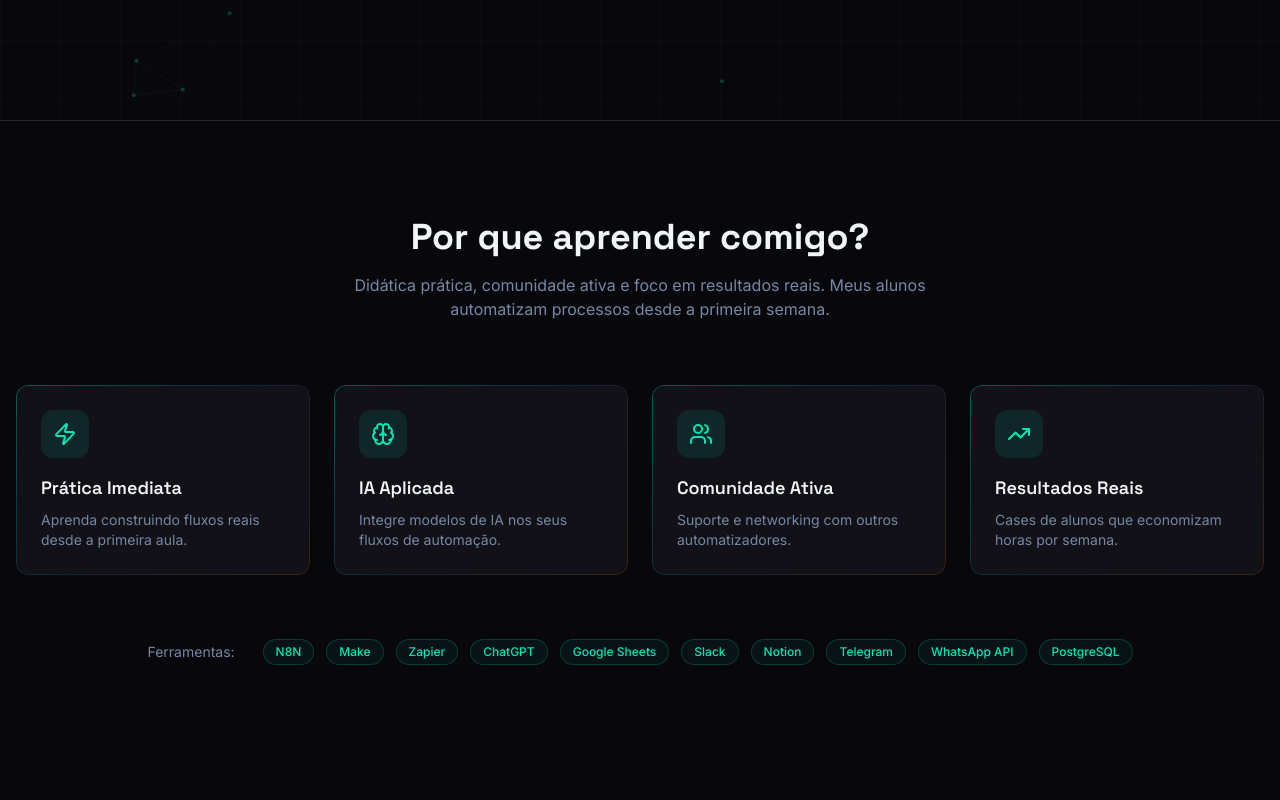
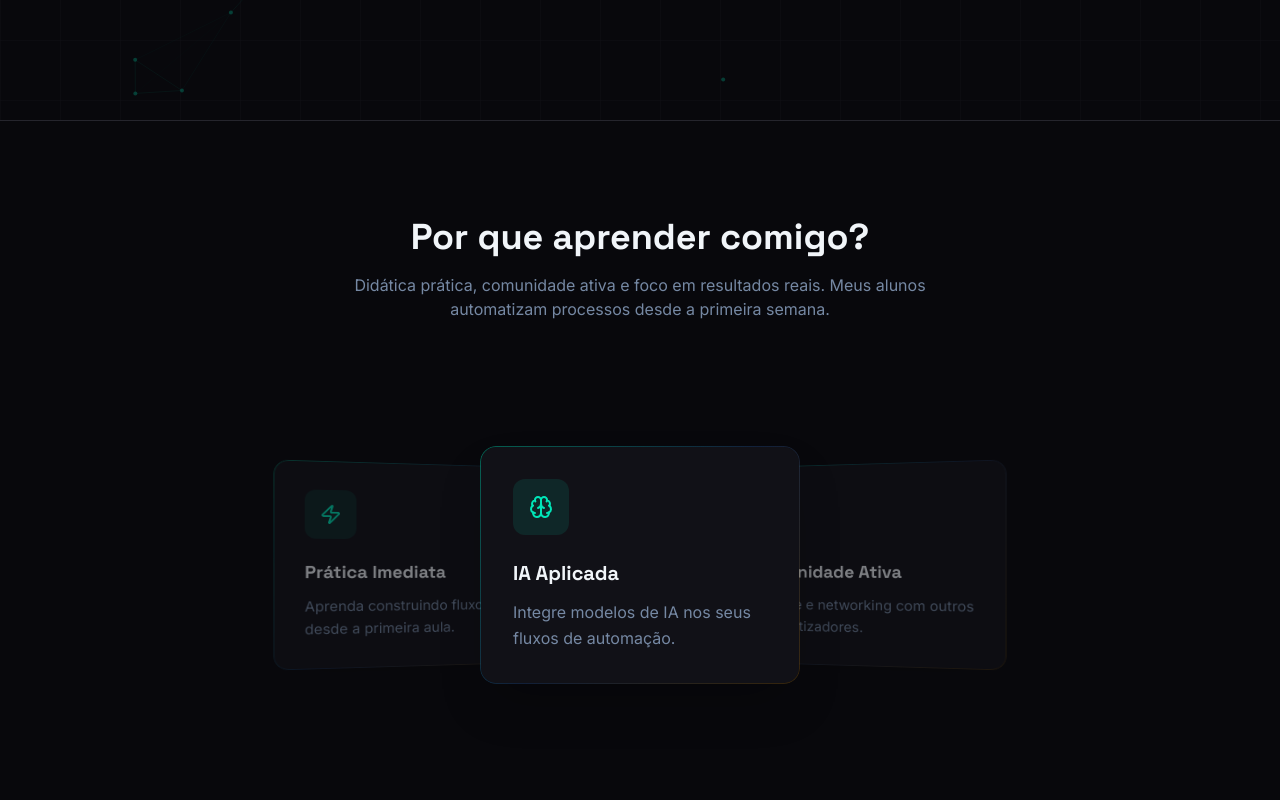
Before and after one commit to ViniciusTerra06/Vinicius-Terra-Professor, a React (Vite) app: page / in a window 1280 px wide. Shown: the part 680-1480 px from the top of the page. Built offline with nearby package versions, Linux system fonts and the light colour scheme; the HTML template or start-up script is replaced by a standard one.

Commit message:
feat: transforma grid da seção sobre em carrossel 3d interativo

```diff
--- a/src/components/sections/AboutSection.tsx
+++ b/src/components/sections/AboutSection.tsx
@@ -1,4 +1,5 @@
-import { motion } from "framer-motion";
+import { useState, useEffect } from "react";
+import { motion, AnimatePresence } from "framer-motion";
 import { teachingPillars, tools } from "@/data/content";
 import { Zap, Brain, Users, TrendingUp } from "lucide-react";
 import ToolBadge from "@/components/ToolBadge";
@@ -11,8 +12,17 @@ const iconMap: Record<string, React.ReactNode> = {
 };
 
 const AboutSection = () => {
+  const [activeIndex, setActiveIndex] = useState(0);
+
+  useEffect(() => {
+    const timer = setInterval(() => {
+      setActiveIndex((prev) => (prev + 1) % teachingPillars.length);
+    }, 4000);
+    return () => clearInterval(timer);
+  }, []);
+
   return (
-    <section id="sobre" className="border-t border-border py-24">
+    <section id="sobre" className="border-t border-border py-24 overflow-hidden">
       <div className="container mx-auto px-4">
         <motion.div
           initial={{ opacity: 0, y: 20 }}
@@ -29,25 +39,47 @@ const AboutSection = () => {
           </p>
         </motion.div>
 
-        <div className="grid gap-6 md:grid-cols-2 lg:grid-cols-4">
-          {teachingPillars.map((pillar, i) => (
+        {/* 3D Carousel Container */}
+        <div className="relative mx-auto mt-12 flex h-[360px] w-full max-w-6xl items-center justify-center" style={{ perspective: 1000 }}>
+          {teachingPillars.map((pillar, i) => {
+            const diff = (i - activeIndex + teachingPillars.length) % teachingPillars.length;
+
+            let x = 0;
+            let rotateY = 0;
+            let scale = 1;
+            let zIndex = 0;
+            let opacity = 1;
+
+            if (diff === 0) {
+               x = 0; scale = 1; zIndex = 30; rotateY = 0; opacity = 1;
+            } else if (diff === 1) {
+               x = 220; scale = 0.85; zIndex = 20; rotateY = -15; opacity = 0.5;
+            } else if (diff === 2) {
+               x = 0; scale = 0.7; zIndex = 10; rotateY = 0; opacity = 0;
+            } else if (diff === 3) {
+               x = -220; scale = 0.85; zIndex = 20; rotateY = 15; opacity = 0.5;
+            }
+
+            return (
               <motion.div
                 key={pillar.title}
-              initial={{ opacity: 0, y: 20 }}
-              whileInView={{ opacity: 1, y: 0 }}
-              viewport={{ once: true }}
-              transition={{ delay: i * 0.1 }}
-              className="gradient-border rounded-lg bg-card p-6"
+                animate={{ x, rotateY, scale, opacity, zIndex }}
+                transition={{ duration: 0.8, ease: [0.16, 1, 0.3, 1] }}
+                className="absolute w-full max-w-[320px] cursor-pointer"
+                onClick={() => setActiveIndex(i)}
               >
-              <div className="mb-4 flex h-12 w-12 items-center justify-center rounded-lg bg-primary/10 text-primary">
+                <div className="gradient-border h-full rounded-2xl bg-card p-8 shadow-2xl transition-colors hover:bg-card/90">
+                  <div className="mb-6 flex h-14 w-14 items-center justify-center rounded-xl bg-primary/10 text-primary">
                     {iconMap[pillar.icon]}
                   </div>
-              <h3 className="mb-2 font-display text-lg font-semibold text-foreground">
+                  <h3 className="mb-3 font-display text-xl font-bold text-foreground">
                     {pillar.title}
                   </h3>
-              <p className="text-sm text-muted-foreground">{pillar.description}</p>
+                  <p className="text-muted-foreground leading-relaxed">{pillar.description}</p>
+                </div>
               </motion.div>
-          ))}
+            );
+          })}
         </div>
 
         {/* Tools belt */}
@@ -55,7 +87,7 @@ const AboutSection = () => {
           initial={{ opacity: 0 }}
           whileInView={{ opacity: 1 }}
           viewport={{ once: true }}
-          className="mt-16 flex flex-wrap items-center justify-center gap-3"
+          className="mt-20 flex flex-wrap items-center justify-center gap-3 relative z-40"
         >
           <span className="mr-4 text-sm text-muted-foreground">Ferramentas:</span>
           {tools.map((tool) => (
```
Lines whose indentation alone changed are shown as unchanged.
